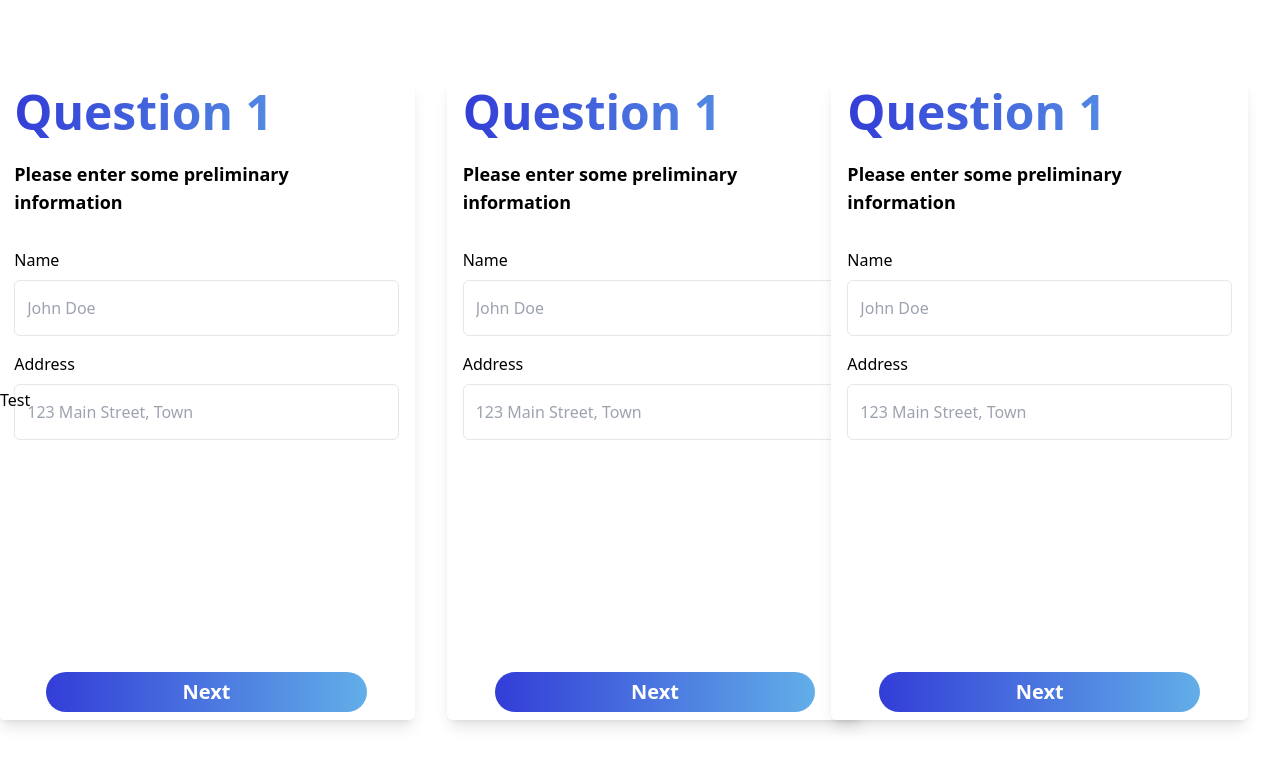
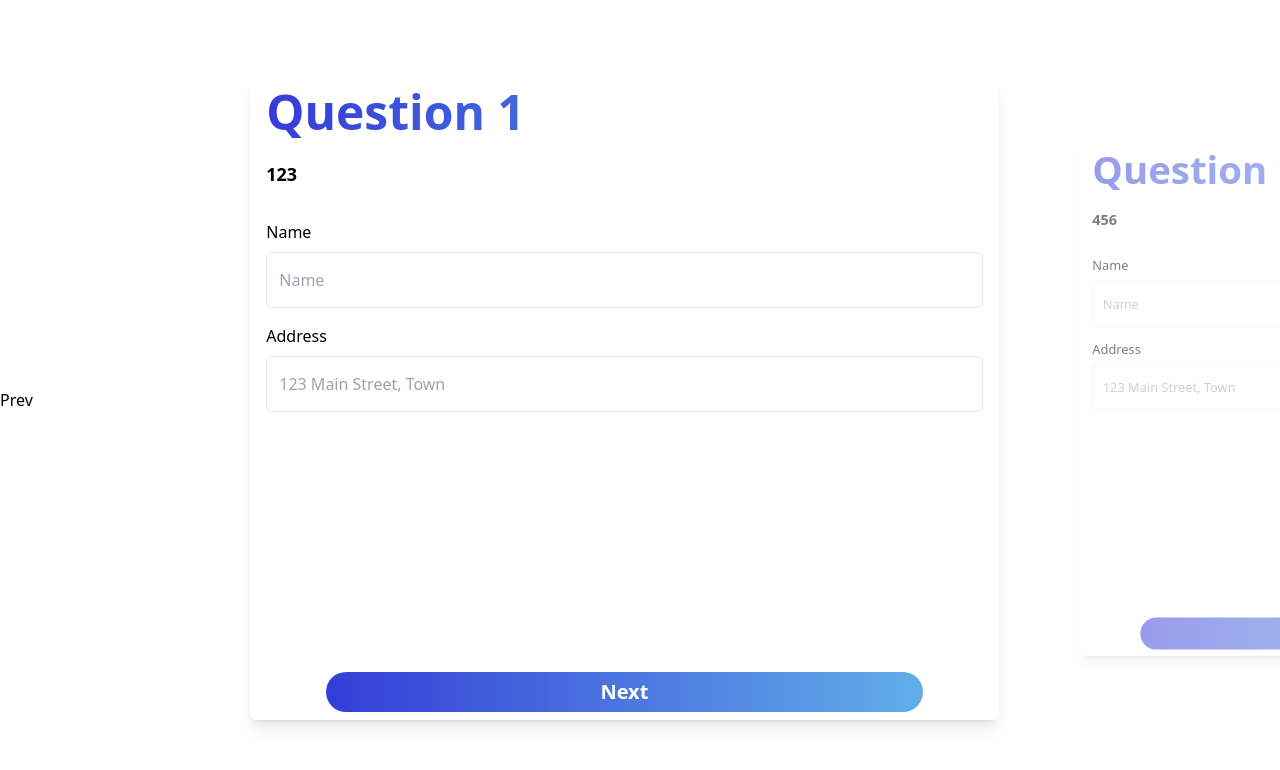
Before and after one commit to miarolfe/SwEngGroup30, a Next.js app in the folder front/life-insurance-front/: page /quote in a window 1280 px wide. Shown: the top 770 px of the page. Built offline with nearby package versions, Linux system fonts and the light colour scheme.

Commit message:
Add carousel-like cards

```diff
--- a/front/life-insurance-front/app/globals.css
+++ b/front/life-insurance-front/app/globals.css
@@ -17,4 +17,14 @@
   .grad-bg {
     background: linear-gradient(90deg, rgba(51,61,215,1) 0%, rgba(98,174,232,1) 100%);
   }
+
+  .test {
+    display: grid;
+    grid-template-columns: 0.2fr 0.6fr 0.2fr;
+    grid-template-rows: 0.1fr 0.8fr 0.1fr;
+  }
+
+  .test-c {
+    grid-area: 2 / 2 / 3 / 3;
+  }
 }
--- a/front/life-insurance-front/app/quote/page.tsx
+++ b/front/life-insurance-front/app/quote/page.tsx
@@ -1,6 +1,6 @@
 "use client";
 
-import { useState } from "react";
+import { useState, useRef, useEffect, useMemo } from "react";
 
 import QuoteQuestion from "@/components/QuoteQuestion/QuoteQuestion";
 import SingleLineTextBox from "@/components/SingleLineTextBox";
@@ -14,19 +14,57 @@ const QuoteBlock = ({
   current: number;
   children: React.ReactNode;
 }) => {
-  const st = "translateX(calc(" + (current - position) + "*30px))";
+  const ref = useRef<HTMLDivElement>(null);
+  const [width, setWidth] = useState<number>(0);
+
+  // useEffect(() => {
+  //   if (!ref?.current) return;
+  //   setWidth(ref.current.clientWidth);
+  // }, [ref?.current?.clientWidth]);
+
+  useEffect(() => {
+    if (!ref?.current) return;
+    setWidth(ref.current.clientWidth);
+    const observer = new ResizeObserver((entries) => {
+      console.log("AHHH");
+      setWidth(entries[0].contentRect.width);
+    });
+    observer.observe(ref.current);
+    // return ref.current && observer.unobserve(ref.current);
+  }, [ref.current]);
+
+  // const style = useMemo(() => {
+  //   console.log(width);
+  //   return {
+  //     transform:
+  //       "translateX(" +
+  //       (position - current) * width +
+  //       "px) scale(" +
+  //       (current !== position ? "0.8" : "1") +
+  //       ")",
+  //     opacity: current !== position ? "0.5" : "1",
+  //   };
+  // }, [width]);
+
   const style = {
     transform:
-      "translate(" +
-      (position - current) * 200 +
+      "translateX(" +
+      (position - current) * width +
       "px) scale(" +
       (current !== position ? "0.8" : "1") +
       ")",
+    opacity: current !== position ? "0.5" : "1",
   };
+
   return (
     <div
       style={style}
-      className="flex justify-center items-center h-full transition duration-300"
+      ref={ref}
+      key={position}
+      className={
+        "flex justify-center items-center h-full transition duration-500 test-c" +
+        (position === 0 ? " z-10" : "")
+      }
     >
       {children}
     </div>
@@ -36,24 +74,31 @@ const QuoteBlock = ({
 const Quote = () => {
   const [name, setName] = useState<string>("");
   const [curr, setCurr] = useState<number>(0);
-  const [t, setT] = useState<boolean>(false);
 
-  const edgeStyle = "flex justify-center items-center h-full w-1/4";
+  const handleIncrement = () => {
+    if (curr === 2) return;
+    setCurr((curr) => curr + 1);
+  };
+
+  const handleDecrement = () => {
+    if (curr === 0) return;
+    setCurr((curr) => curr - 1);
+  };
 
   return (
-    <div className="flex flex-row justify-center items-center h-screen">
-      <button className="z-10" onClick={() => setCurr((curr) => curr + 1)}>
-        Test
+    <div className="flex flex-row justify-center items-center h-screen overflow-x-hidden">
+      <button className="z-20" onClick={handleDecrement}>
+        Prev
       </button>
-      <div className={`flex flex-row grow justify-between items-center h-full`}>
+      <div className={`h-full w-full test`}>
         <QuoteBlock position={0} current={curr}>
           <QuoteQuestion
-            question="Please enter some preliminary information"
-            active={t}
+            question="123"
+            onClickNext={handleIncrement}
             components={[
               <SingleLineTextBox
                 label="Name"
-                placeholder="John Doe"
+                placeholder="Name"
                 type="text"
                 value={name}
                 onChange={(e) => setName(e.target.value)}
@@ -67,13 +112,14 @@ const Quote = () => {
           />
         </QuoteBlock>
 
+        <QuoteBlock position={1} current={curr}>
           <QuoteQuestion
-          question="Please enter some preliminary information"
-          active
+            question="456"
+            onClickNext={handleIncrement}
             components={[
               <SingleLineTextBox
                 label="Name"
-              placeholder="John Doe"
+                placeholder="Name"
                 type="text"
                 value={name}
                 onChange={(e) => setName(e.target.value)}
@@ -85,13 +131,15 @@ const Quote = () => {
               />,
             ]}
           />
+        </QuoteBlock>
 
+        <QuoteBlock position={2} current={curr}>
           <QuoteQuestion
-          question="Please enter some preliminary information"
+            question="78"
             components={[
               <SingleLineTextBox
                 label="Name"
-              placeholder="John Doe"
+                placeholder="Name"
                 type="text"
                 value={name}
                 onChange={(e) => setName(e.target.value)}
@@ -103,6 +151,7 @@ const Quote = () => {
               />,
             ]}
           />
+        </QuoteBlock>
       </div>
     </div>
   );
--- a/front/life-insurance-front/components/LargeButton.tsx
+++ b/front/life-insurance-front/components/LargeButton.tsx
@@ -2,9 +2,14 @@ type Props = {
   text: string;
 };
 
-const LargeButton = (props: Props) => {
+const LargeButton = (
+  props: Props & React.HTMLAttributes<HTMLButtonElement>
+) => {
   return (
-    <button className="w-5/6 h-10 rounded-full grad-bg text-white text-xl font-semibold">
+    <button
+      className="w-5/6 h-10 rounded-full grad-bg text-white text-xl font-semibold"
+      {...props}
+    >
       {props.text}
     </button>
   );
--- a/front/life-insurance-front/components/QuoteQuestion/QuoteQuestion.tsx
+++ b/front/life-insurance-front/components/QuoteQuestion/QuoteQuestion.tsx
@@ -4,13 +4,14 @@ import SingleLineTextBox from "../SingleLineTextBox";
 type Props = {
   question: string;
   components: React.ReactNode[];
+  onClickNext?: VoidFunction;
   active?: boolean;
 };
 
 const QuoteQuestion = ({ active = false, ...props }: Props) => {
   return (
     <div
-      className={`flex flex-col items-center bg-white h-4/5 rounded-md shadow-lg py-2 px-4 ${
+      className={`flex flex-col items-center bg-white h-full w-full rounded-md shadow-lg py-2 px-4 ${
         !active && "-translate-x-8"
       }`}
     >
@@ -29,7 +30,7 @@ const QuoteQuestion = ({ active = false, ...props }: Props) => {
       ))}
 
       <div className="grow w-full flex justify-center items-end">
-        <LargeButton text="Next" />
+        <LargeButton text="Next" onClick={props.onClickNext} />
       </div>
     </div>
   );
```
Lines whose indentation alone changed are shown as unchanged.
